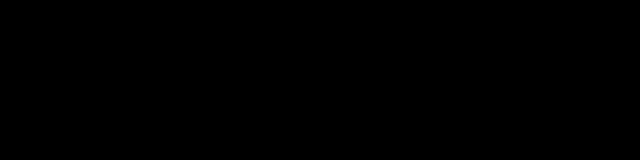
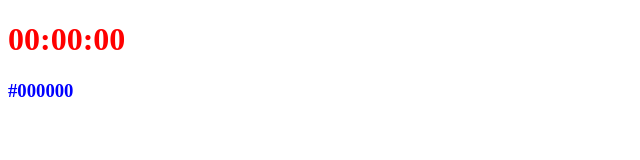
Before and after one commit to RamonGilabert/Colors, a plain HTML site: page public/index.html in a window 1280 px wide. Shown: the whole page, without its empty margins (0-640 px from the left). Drawn offline with Linux system fonts and the light colour scheme.

Commit message:
Adds some information

```diff
--- a/public/index.html
+++ b/public/index.html
@@ -14,6 +14,7 @@
   </head>
 
   <body>
-
+    <h1 id="time-label">00:00:00</h1>
+    <h3 id="color-label">#000000</h3>
   </body>
 </html>
--- a/public/styles.css
+++ b/public/styles.css
@@ -1,5 +1,19 @@
 /* Colors style */
 
+@import url(https://fonts.googleapis.com/css?family=Lobster);
+
+. {
+  font-family: 'Lobster', cursive;
+}
+
 body {
-  background-color: #000000;
+  background-color: #FFFFFF;
 }
+
+#time-label {
+  color: red;
+}
+
+#color-label {
+  color: blue;
+}
```
